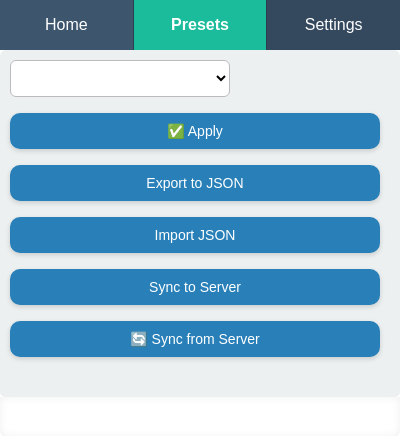
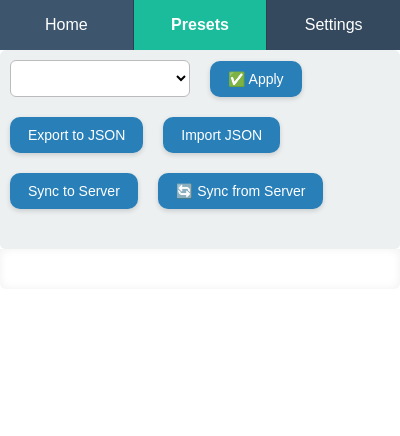
Before and after one commit to ChrisDKNL/more-men, an Electron app: page index.html in a window 400 px wide. Both pictures are taken after a click on the button "Presets". Drawn offline with Linux system fonts and the light colour scheme; no server answers.

Commit message:
Update style.css

```diff
--- a/style.css
+++ b/style.css
@@ -121,16 +121,17 @@ pre {
   padding: 10px;
   background-color: #ecf0f1;
   border-radius: 6px 6px 0 0;
-  min-width: 0; /* allow shrinking */
 }
 
-.toolbar button,
 .toolbar select {
-  min-width: 110px;      /* prevent buttons from shrinking too much */
-  flex-shrink: 0;        /* don't shrink buttons */
-  font-size: 14px;
   padding: 8px 12px;
-  box-sizing: border-box;
+  font-size: 15px;
+  border-radius: 6px;
+  border: 1px solid #bbb;
+  background: white;
+  cursor: pointer;
+  min-width: 180px;
+  flex-shrink: 0;
 }
 
 .toolbar button {
@@ -144,25 +145,10 @@ pre {
   transition: background 0.2s ease;
   box-shadow: 0 2px 5px rgba(0,0,0,0.15);
   flex-shrink: 0;
-  white-space: nowrap;   /* keep button text on one line */
 }
 
 .toolbar button:hover {
   background-color: #1c5980;
-}
-
-.toolbar select {
-  padding: 8px 12px;
-  font-size: 15px;
-  border-radius: 6px;
-  border: 1px solid #bbb;
-  background: white;
-  cursor: pointer;
-  min-width: 150px;
-  max-width: 220px;
-  overflow: hidden;
-  text-overflow: ellipsis;
-  flex-shrink: 0;
 }
 
 .tabs {
@@ -332,12 +318,3 @@ body.dark-mode .tab-content textarea:focus {
   border-color: #3498db;
   box-shadow: 0 0 5px #3498db99;
 }
-
-/* Responsive: stack toolbar items on small screens */
-@media (max-width: 700px) {
-  .toolbar {
-    flex-direction: column;
-    align-items: stretch;
-    gap: 6px;
-  }
-}
```
